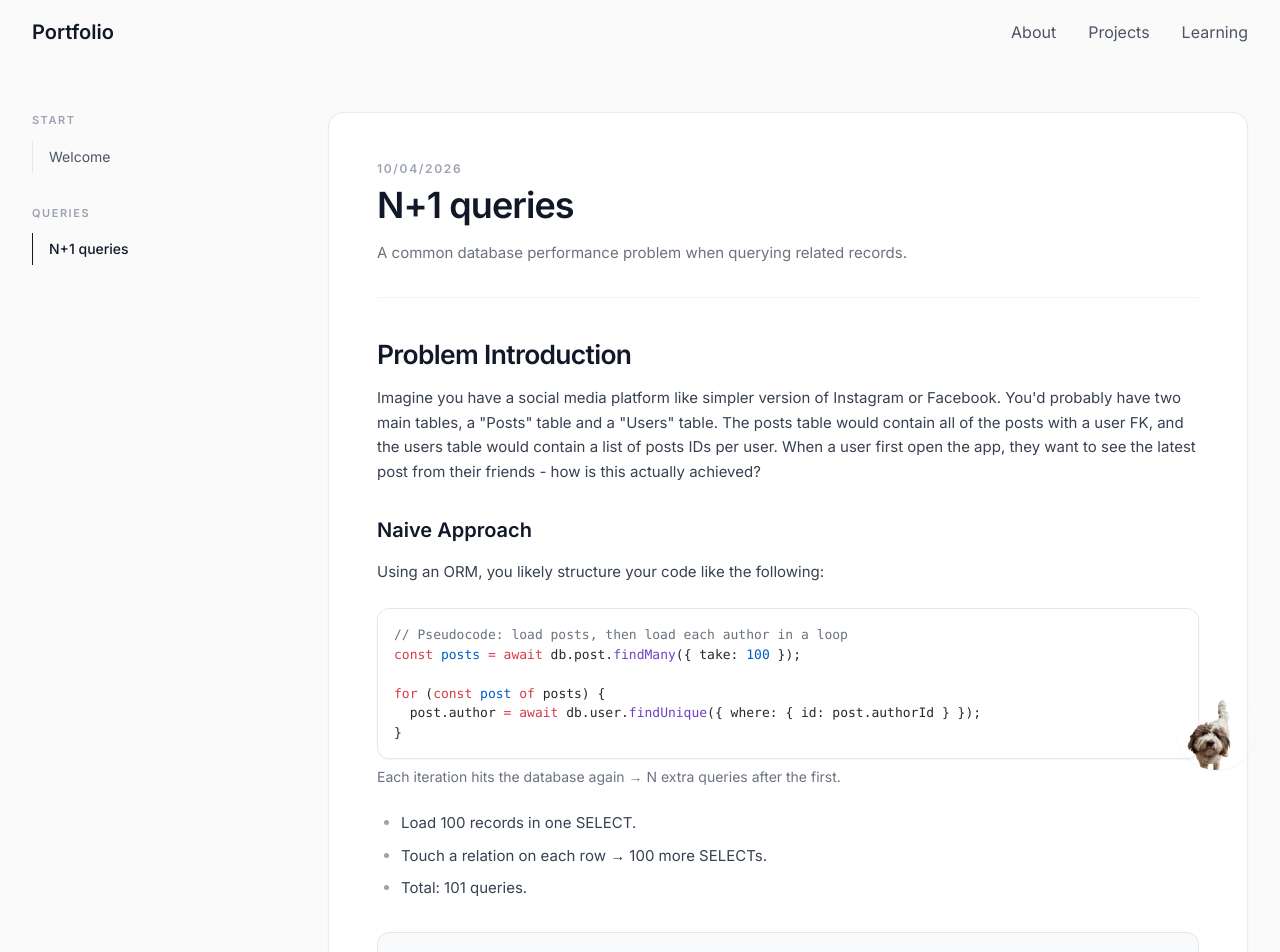
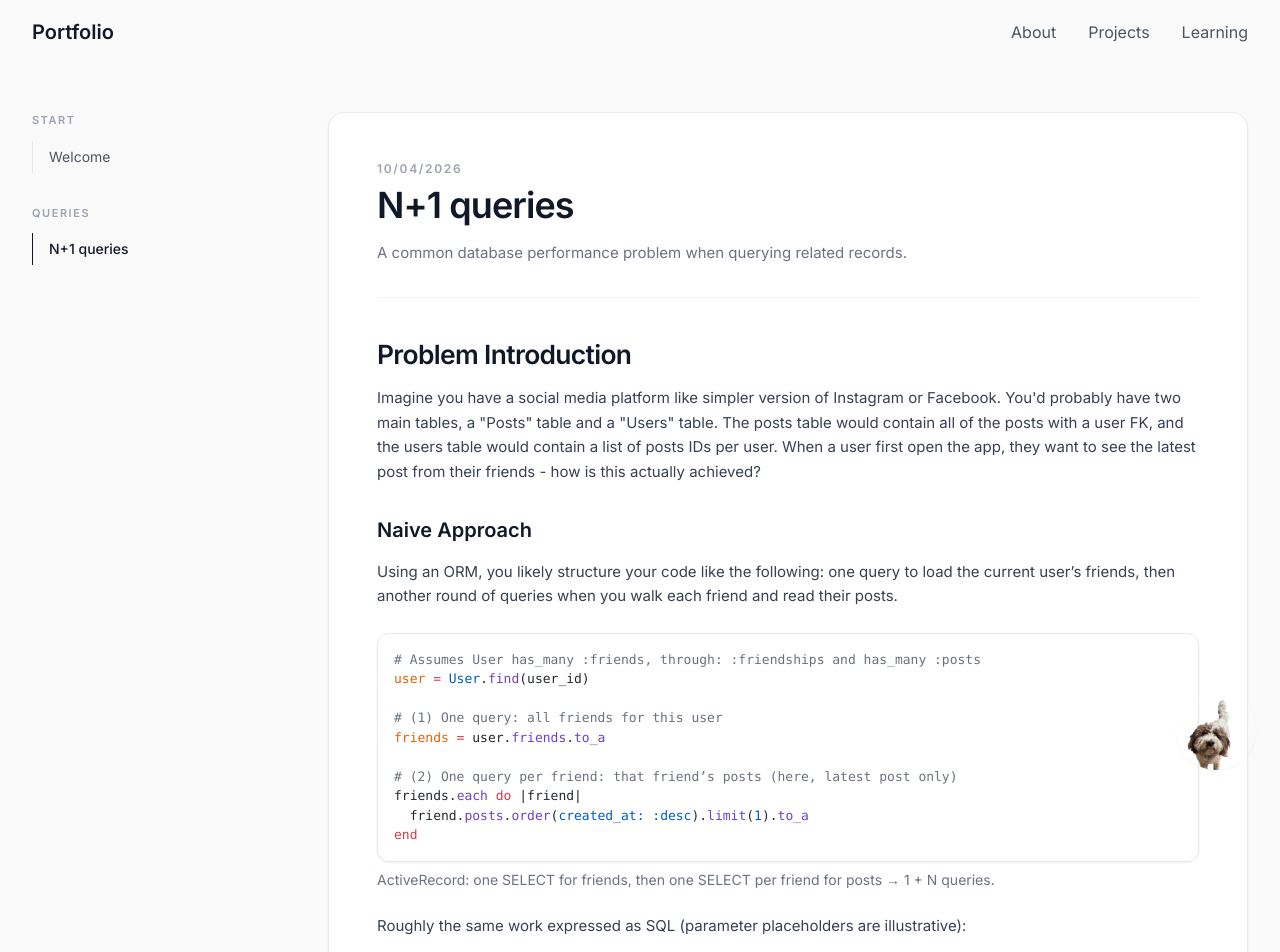
Before and after one commit to SimonNRisk/portfolio, a Next.js app: page /learning/n-plus-one in a window 1280 px wide. Shown: the top 952 px of the page. Built offline with nearby package versions, Linux system fonts and the light colour scheme.

Commit message:
chore: beginnings of code for n plus 1

```diff
--- a/src/components/learning/highlightLearningCode.ts
+++ b/src/components/learning/highlightLearningCode.ts
@@ -12,6 +12,7 @@ const BUNDLED_LANGS = [
   "bash",
   "sql",
   "python",
+  "ruby",
   "yaml",
   "markdown",
   "html",
@@ -23,6 +24,7 @@ type BundledLang = (typeof BUNDLED_LANGS)[number];
 const ALIASES: Record<string, BundledLang> = {
   ts: "typescript",
   js: "javascript",
+  rb: "ruby",
   sh: "bash",
   shell: "bash",
   yml: "yaml",
--- a/src/content/learning/posts/n-plus-one.ts
+++ b/src/content/learning/posts/n-plus-one.ts
@@ -15,30 +15,51 @@ export const nPlusOnePost: LearningPost = {
     ),
     h3("Naive Approach"),
     p(
-      "Using an ORM, you likely structure your code like the following:"
+      "Using an ORM, you likely structure your code like the following: one query to load the current user’s friends, then another round of queries when you walk each friend and read their posts."
     ),
     code(
-      `// Pseudocode: load posts, then load each author in a loop
-const posts = await db.post.findMany({ take: 100 });
+      `# Assumes User has_many :friends, through: :friendships and has_many :posts
+user = User.find(user_id)
 
-for (const post of posts) {
-  post.author = await db.user.findUnique({ where: { id: post.authorId } });
-}`,
-      "typescript",
-      "Each iteration hits the database again → N extra queries after the first."
+# (1) One query: all friends for this user
+friends = user.friends.to_a
+
+# (2) One query per friend: that friend’s posts (here, latest post only)
+friends.each do |friend|
+  friend.posts.order(created_at: :desc).limit(1).to_a
+end`,
+      "ruby",
+      "ActiveRecord: one SELECT for friends, then one SELECT per friend for posts → 1 + N queries."
+    ),
+    p("Roughly the same work expressed as SQL (parameter placeholders are illustrative):"),
+    code(
+      `-- (1) Friends for user_id = ?
+SELECT users.*
+FROM users
+INNER JOIN friendships ON friendships.friend_id = users.id
+WHERE friendships.user_id = ?;
+
+-- (2) Executed once per friend_id returned above (N times)
+SELECT *
+FROM posts
+WHERE user_id = ?
+ORDER BY created_at DESC
+LIMIT 1;`,
+      "sql",
+      "(1) loads friend rows; (2) repeats for each friend — the classic N+1 shape."
     ),
     list(
       [
-        "Load 100 records in one SELECT.",
-        "Touch a relation on each row → 100 more SELECTs.",
-        "Total: 101 queries.",
+        "One SELECT loads the friend users for the given account.",
+        "Each time you load a friend’s posts, that is another SELECT (same shape, different `user_id`).",
+        "Total: 1 + N queries when there are N friends.",
       ],
       false
     ),
     mermaid(
       `flowchart LR
-  A[App] --> B[SELECT authors]
-  B --> C[SELECT books x N]
+  A[App] --> B[SELECT friends]
+  B --> C[SELECT posts × N]
   style C fill:#f3f4f6`,
       "Naive lazy-loading pattern"
     ),
--- a/src/content/learning/types.ts
+++ b/src/content/learning/types.ts
@@ -20,7 +20,7 @@ export type LearningMermaidBlock = {
 
 export type LearningCodeBlock = {
   type: "code";
-  /** Shiki / TextMate id, e.g. `typescript`, `bash`, `json` (see highlightLearningCode.ts aliases). */
+  /** Shiki / TextMate id, e.g. `typescript`, `ruby`, `bash`, `json` (see highlightLearningCode.ts aliases). */
   language: string;
   code: string;
   caption?: string;
```
